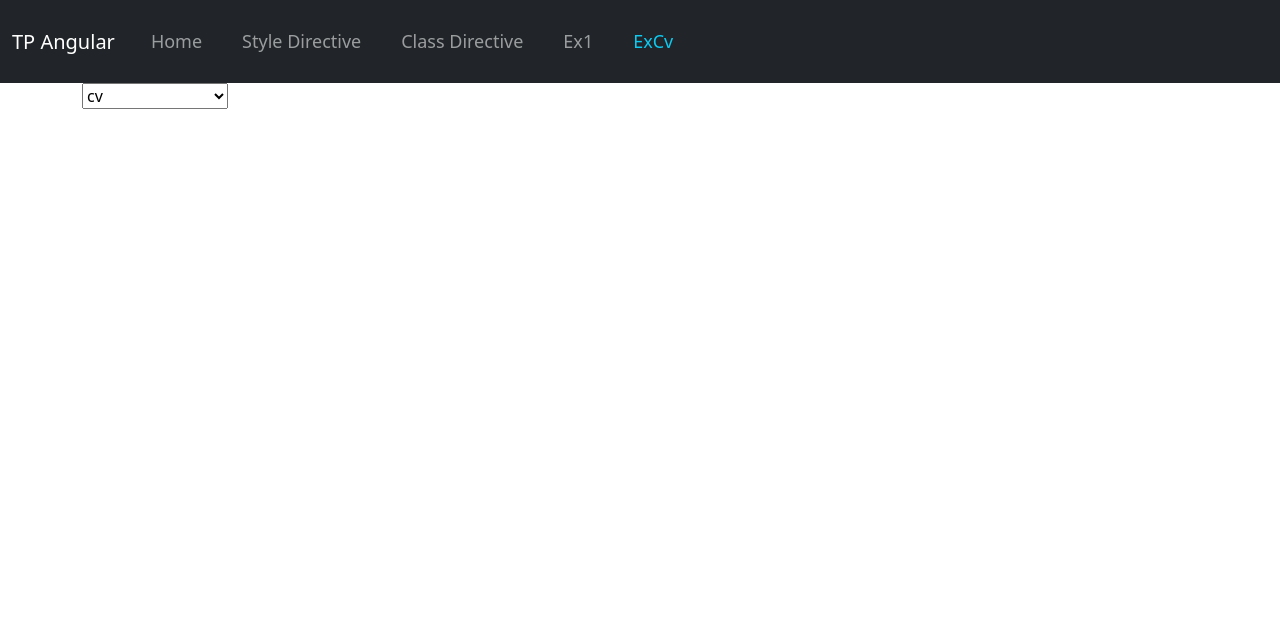
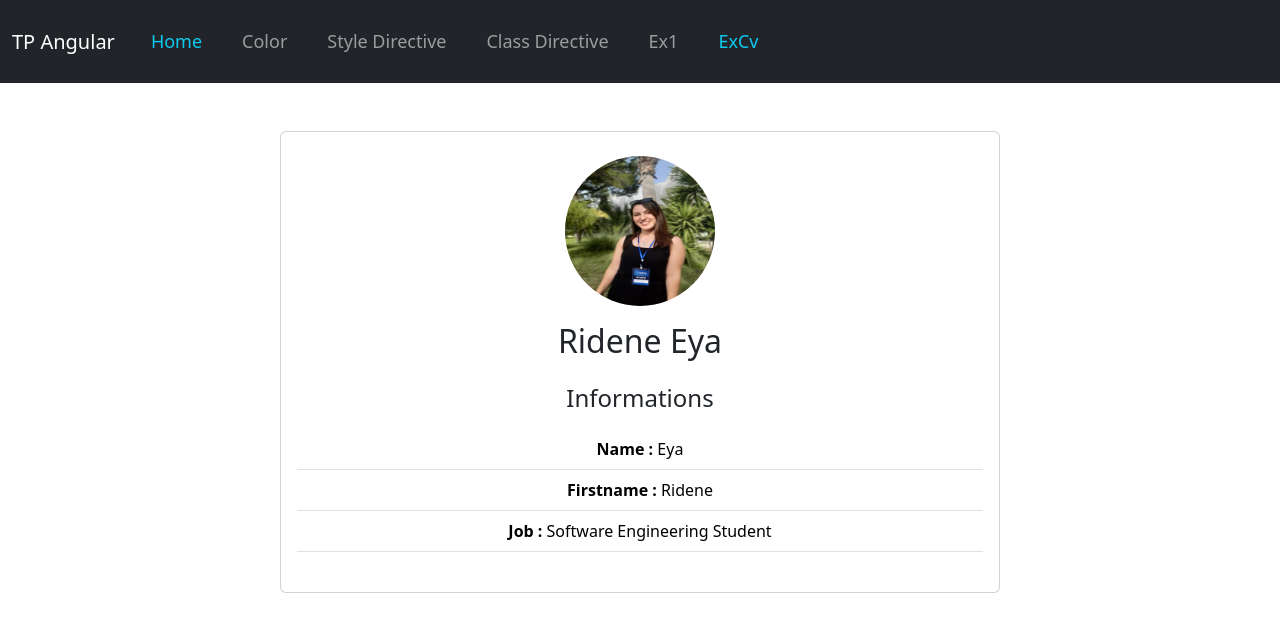
Before and after one commit to EyaRidene/TP1_Agular, an Angular app: page /cv/1 in a window 1280 px wide. Shown: the top 632 px of the page. Built offline with nearby package versions, Linux system fonts and the light colour scheme.

Commit message:
page details

```diff
--- a/src/app/app.component.html
+++ b/src/app/app.component.html
@@ -5,7 +5,7 @@
 </div> -->
 
 <app-navbar></app-navbar>
-<app-router-simulator></app-router-simulator>
+<!--<app-router-simulator></app-router-simulator>-->
 <div class="container mt-4">
   <router-outlet></router-outlet>
 </div>
--- a/src/app/app.module.ts
+++ b/src/app/app.module.ts
@@ -25,6 +25,7 @@ import { ClassComponent } from './directives/class/class.component';
 import { HighlightDirective } from './directives/highlight.directive';
 import { RainbowDirective } from './directives/rainbow.directive';
 import { RouterSimulatorComponent } from './components/router-simulator/router-simulator.component';
+import { RouterParamComponent } from './components/router-param/router-param.component';
 
 @NgModule({
   declarations: [
@@ -46,6 +47,7 @@ import { RouterSimulatorComponent } from './components/router-simulator/router-s
     HighlightDirective,
     RainbowDirective,
     RouterSimulatorComponent,
+    RouterParamComponent,
   ],
   imports: [
     BrowserModule,
--- a/src/app/app.routing.ts
+++ b/src/app/app.routing.ts
@@ -8,12 +8,14 @@ import { LoginComponent } from './login/login.component';
 import { HomeComponent } from './components/home/home.component';
 import { StyleComponent } from './directives/style/style.component';
 import { ClassComponent } from './directives/class/class.component';
+import { RouterParamComponent } from './components/router-param/router-param.component';
 
 const APP_ROUTES: Routes = [
   { path: '', component: HomeComponent },
   { path: 'cv', component: CvComponent },
   { path: 'ngStyle', component: StyleComponent },
   { path: 'class', component: ClassComponent },
+  { path: 'color/:default', component: RouterParamComponent },
   //{ path: '', redirectTo: '/home', pathMatch: 'full' },
   { path: 'login', component: LoginComponent },
   { path: 'cv/:id', component: PageDetailComponent },
--- a/src/app/components/navbar/navbar.component.html
+++ b/src/app/components/navbar/navbar.component.html
@@ -64,11 +64,19 @@
           class="nav-link"
           aria-current="page"
           routerLinkActive="active text-info"
-          [routerLink]="['home']"
+          [routerLink]="['']"
           style="padding: 20px; font-size: 18px"
           >Home</a
         >
         <!--chaque fois que la route est activée il appelera la classe active-->
+        <a
+          class="nav-link"
+          aria-current="page"
+          [routerLink]="['color/lightblue']"
+          routerLinkActive="active text-info"
+          style="padding: 20px; font-size: 18px"
+          >Color</a
+        >
         <a
           class="nav-link"
           aria-current="page"
--- /dev/null
+++ b/src/app/components/router-param/router-param.component.html
@@ -0,0 +1 @@
+<p [style.backgroundColor]="color">router-param works!</p>
--- /dev/null
+++ b/src/app/components/router-param/router-param.component.ts
@@ -0,0 +1,20 @@
+import { Component, OnInit } from '@angular/core';
+import { ActivatedRoute } from '@angular/router';
+
+@Component({
+  selector: 'app-router-param',
+  templateUrl: './router-param.component.html',
+  styleUrls: ['./router-param.component.css'],
+})
+export class RouterParamComponent implements OnInit {
+  constructor(private activatedRouter: ActivatedRoute) {}
+
+  ngOnInit(): void {
+    this.activatedRouter.params.subscribe((params) => {
+      console.log(params);
+      this.color = params['default'];
+    });
+  }
+
+  color = 'lightblue';
+}
--- a/src/app/exCv/detail-cv/detail-cv.component.html
+++ b/src/app/exCv/detail-cv/detail-cv.component.html
@@ -151,7 +151,13 @@
               >
                 Embaucher
               </button>
-              <button type="button" class="btn btn-info mx-2">Details</button>
+              <button
+                type="button"
+                class="btn btn-info mx-2"
+                (click)="navigateToDetails()"
+              >
+                More Details
+              </button>
             </div>
           </div>
         </div>
--- a/src/app/exCv/detail-cv/detail-cv.component.ts
+++ b/src/app/exCv/detail-cv/detail-cv.component.ts
@@ -1,6 +1,7 @@
 import { Component, Input, EventEmitter, Output } from '@angular/core';
 import { Cv } from '../model/cv.model';
 import { EmbaucheService } from '../services/embauche.service';
+import { Router } from '@angular/router';
 
 @Component({
   selector: 'app-detail-cv',
@@ -10,11 +11,17 @@ import { EmbaucheService } from '../services/embauche.service';
 export class DetailCvComponent {
   @Input() cv: Cv | null = null;
 
-  constructor(private embaucheService: EmbaucheService) {}
+  constructor(
+    private embaucheService: EmbaucheService,
+    private router: Router
+  ) {}
 
   embaucher() {
     if (this.cv) {
       this.embaucheService.embaucher(this.cv);
     }
   }
+  navigateToDetails() {
+    this.router.navigate(['cv', this.cv?.id]);
+  }
 }
--- a/src/app/exCv/page-detail/page-detail.component.html
+++ b/src/app/exCv/page-detail/page-detail.component.html
@@ -1,4 +1,4 @@
-<!--<div class="container mt-5" *ngIf="cv">
+<div class="container mt-5" *ngIf="cv">
   <div class="row justify-content-center">
     <div class="col-lg-8">
       <div class="card">
@@ -9,7 +9,9 @@
           alt=""
         />
         <div class="card-body text-center">
-          <h2 class="card-title">{{ cv.firstname }} {{ cv.name }}</h2>
+          <h2 class="card-title">
+            {{ cv.firstname | titlecase }} {{ cv.name | titlecase }}
+          </h2>
           <div class="card-text">
             <h4 class="mt-4 mb-3">
               <i class="fa fa-clock-o"></i> Informations
@@ -17,26 +19,22 @@
             <table class="table table-hover">
               <tbody>
                 <tr>
-                  <td><strong>Name:</strong> {{ cv.name }}</td>
+                  <td><strong>Name :</strong> {{ cv.name | titlecase }}</td>
                 </tr>
                 <tr>
-                  <td><strong>Firstname:</strong> {{ cv.firstname }}</td>
+                  <td>
+                    <strong>Firstname :</strong> {{ cv.firstname | titlecase }}
+                  </td>
                 </tr>
                 <tr>
-                  <td><strong>Job:</strong> {{ cv.job }}</td>
+                  <td><strong>Job :</strong> {{ cv.job | titlecase }}</td>
                 </tr>
               </tbody>
             </table>
           </div>
-          <div class="mt-4">
-            <button class="btn btn-danger mx-2" (click)="deleteCv()">
-              Delete
-            </button>
-            <button class="btn btn-primary mx-2">Update</button>
-          </div>
+          <div class="mt-4"></div>
         </div>
       </div>
     </div>
   </div>
 </div>
--->
--- a/src/app/exCv/page-detail/page-detail.component.ts
+++ b/src/app/exCv/page-detail/page-detail.component.ts
@@ -1,8 +1,25 @@
-import { Component } from '@angular/core';
+import { Component, OnInit } from '@angular/core';
+import { CvService } from '../services/cv.service';
+import { ActivatedRoute } from '@angular/router';
+import { Cv } from '../model/cv.model';
 
 @Component({
   selector: 'app-page-detail',
   templateUrl: './page-detail.component.html',
   styleUrls: ['./page-detail.component.css'],
 })
-export class PageDetailComponent {}
+export class PageDetailComponent implements OnInit {
+  cv: Cv | undefined = undefined;
+  constructor(
+    private cvService: CvService,
+    private activatedRoute: ActivatedRoute
+  ) {}
+
+  ngOnInit(): void {
+    this.activatedRoute.params.subscribe((params) => {
+      console.log(params);
+      this.cv = this.cvService.getCvById(params['id']);
+      console.log(this.cv);
+    });
+  }
+}
--- a/src/app/exCv/services/cv.service.ts
+++ b/src/app/exCv/services/cv.service.ts
@@ -16,4 +16,8 @@ export class CvService {
   getCvs(): Cv[] {
     return this.cvs;
   }
+
+  getCvById(id: number): Cv | undefined {
+    return this.cvs.find((cv) => cv.id == id);
+  }
 }
```
Also changed, not shown: src/app/components/router-param/router-param.component.css (added).
